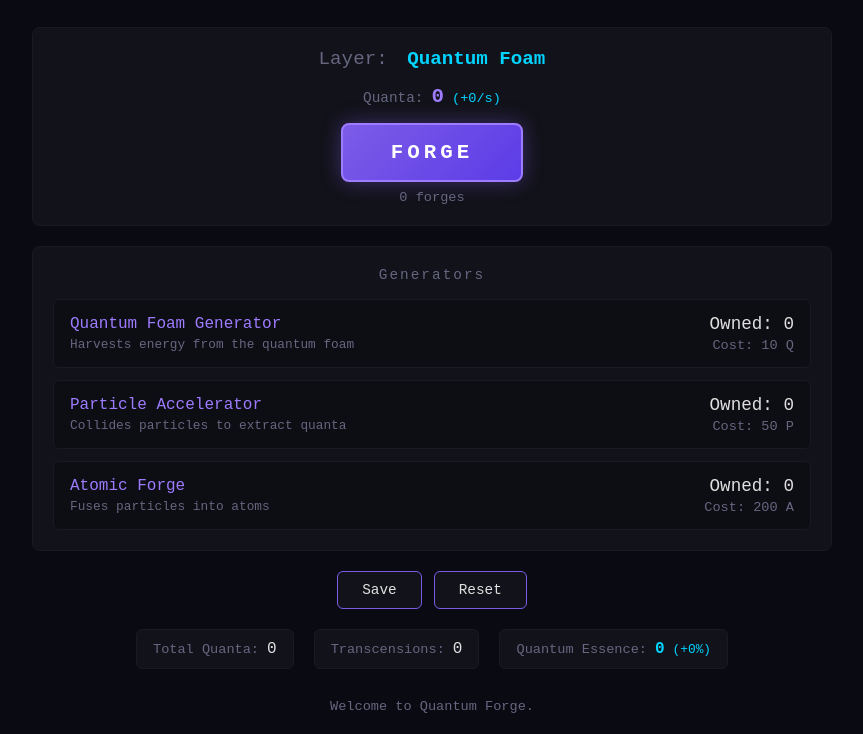
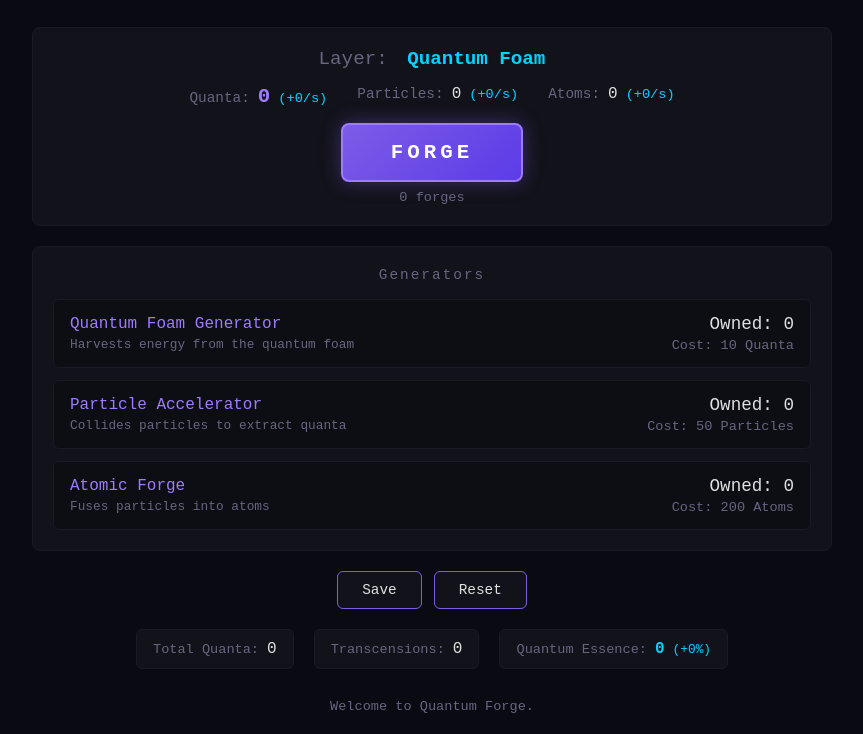
Before and after one commit to oliverlaudan-ops/quantum-forge, a plain HTML site: page index.html in a window 1280 px wide. Shown: the part 92-826 px from the top of the page, without its empty margins (208-1071 px from the left). Drawn offline with Linux system fonts and the light colour scheme.

Commit message:
fix: Add particles production + show all resources
- Foam generators now produce particles as byproduct (10% rate)
- Particle accelerators produce particles directly
- Atoms also produce some particles
- Show all 3 resources in UI with rates
- Cost shows full name instead of abbreviation

```diff
--- a/index.html
+++ b/index.html
@@ -24,6 +24,16 @@
                         <span class="res-name">Quanta:</span>
                         <span id="quanta">0</span>
                         <span class="res-rate" id="quanta-rate">(+0/s)</span>
+                    </div>
+                    <div class="resource">
+                        <span class="res-name">Particles:</span>
+                        <span id="particles">0</span>
+                        <span class="res-rate" id="particles-rate">(+0/s)</span>
+                    </div>
+                    <div class="resource">
+                        <span class="res-name">Atoms:</span>
+                        <span id="atoms">0</span>
+                        <span class="res-rate" id="atoms-rate">(+0/s)</span>
                     </div>
                 </div>
 
--- a/js/game.js
+++ b/js/game.js
@@ -74,6 +74,10 @@ class Game {
             btnReset: document.getElementById('btn-reset'),
             btnForge: document.getElementById('btn-forge'),
             forgeCount: document.getElementById('forge-count'),
+            particles: document.getElementById('particles'),
+            particlesRate: document.getElementById('particles-rate'),
+            atoms: document.getElementById('atoms'),
+            atomsRate: document.getElementById('atoms-rate'),
             message: document.getElementById('message')
         };
 
@@ -112,6 +116,15 @@ class Game {
         this.render();
     }
 
+    getResourceAbbr(resource) {
+        const abbrs = {
+            quanta: 'Quanta',
+            particles: 'Particles',
+            atoms: 'Atoms'
+        };
+        return abbrs[resource] || resource;
+    }
+
     getQEBoost() {
         return 1 + (this.quantumEssence * 0.05);
     }
@@ -131,12 +144,11 @@ class Game {
     getQuantaRate() {
         let rate = 0;
 
-        // Direct foam generators
+        // Direct foam generators - produces both quanta and particles
         rate += this.getGeneratorProduction('foam_generator');
 
-        // Particles produce quanta
-        const particleProd = this.getGeneratorProduction('particle_accelerator');
-        rate += particleProd;
+        // Particle accelerators also produce quanta
+        rate += this.getGeneratorProduction('particle_accelerator');
 
         // Atoms produce particles (which produce quanta)
         const atomProd = this.getGeneratorProduction('atomic_forge');
@@ -146,7 +158,14 @@ class Game {
     }
 
     getParticlesRate() {
-        return this.getGeneratorProduction('particle_accelerator');
+        // Foam generators produce particles as byproduct
+        const foamProd = this.getGeneratorProduction('foam_generator');
+        // Particle accelerators produce particles
+        const accelProd = this.getGeneratorProduction('particle_accelerator');
+        // Atoms produce particles too
+        const atomProd = this.getGeneratorProduction('atomic_forge');
+
+        return foamProd * 0.1 + accelProd + atomProd * 0.5;
     }
 
     getAtomsRate() {
@@ -253,6 +272,10 @@ class Game {
         // Resources
         this.elements.quanta.textContent = this.formatNumber(this.resources.quanta);
         this.elements.quantaRate.textContent = `(+${this.formatNumber(this.getQuantaRate())}/s)`;
+        this.elements.particles.textContent = this.formatNumber(this.resources.particles);
+        this.elements.particlesRate.textContent = `(+${this.formatNumber(this.getParticlesRate())}/s)`;
+        this.elements.atoms.textContent = this.formatNumber(this.resources.atoms);
+        this.elements.atomsRate.textContent = `(+${this.formatNumber(this.getAtomsRate())}/s)`;
 
         // Stats
         this.elements.totalQuanta.textContent = this.formatNumber(this.totalQuantaProduced);
@@ -293,7 +316,7 @@ class Game {
                 </div>
                 <div class="generator-stats">
                     <div class="generator-owned">Owned: ${owned}</div>
-                    <div class="generator-cost ${affordable ? 'affordable' : ''}">Cost: ${this.formatNumber(cost)} ${gen.layer === 0 ? 'Q' : gen.producesResource === 'particles' ? 'P' : 'A'}</div>
+                    <div class="generator-cost ${affordable ? 'affordable' : ''}">Cost: ${this.formatNumber(cost)} ${this.getResourceAbbr(gen.layer === 0 ? 'quanta' : gen.producesResource)}</div>
                 </div>
             `;
 
```
